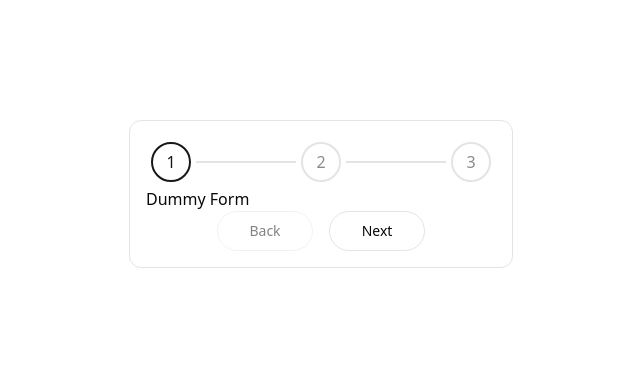
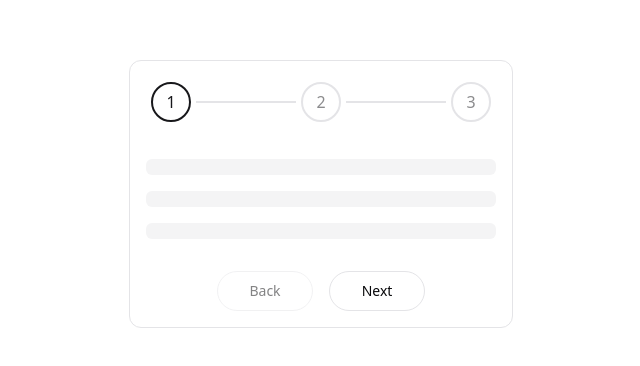
Before and after one commit to sepidsoroush/Stepper, a React (Vite) app: page / in a window 1280 px wide. Shown: the part 206-572 px from the top of the page, without its empty margins (319-959 px from the left). Built offline with nearby package versions, Linux system fonts and the light colour scheme.

Commit message:
add Dummy content to each step of form

```diff
--- /dev/null
+++ b/src/components/dummy-content.tsx
@@ -0,0 +1,26 @@
+const DummyContent = ({ step }: { step: number }) => {
+  const divs = [
+    { id: 1, width: "300px" },
+    { id: 2, width: "250px" },
+    { id: 3, width: "200px" },
+  ];
+
+  const orderedDivs = [...divs];
+  const startIndex = step - 1;
+  const rotatedDivs = [
+    ...orderedDivs.slice(startIndex),
+    ...orderedDivs.slice(0, startIndex),
+  ];
+
+  return (
+    <div className="my-8 space-y-4">
+      {rotatedDivs.map((div) => (
+        <div
+          key={div.id}
+          className={`rounded-md bg-muted h-4 w-[${div.width}]`}
+        />
+      ))}
+    </div>
+  );
+};
+export default DummyContent;
--- a/src/components/dummy-form.tsx
+++ /dev/null
@@ -1,4 +0,0 @@
-const DummyForm = () => {
-  return <div className="">Dummy Form</div>;
-};
-export default DummyForm;
--- a/src/components/multi-step-form.tsx
+++ b/src/components/multi-step-form.tsx
@@ -1,20 +1,21 @@
 import { useState } from "react";
 import { Button } from "./ui/button";
-import DummyForm from "./dummy-form";
+import DummyContent from "./dummy-content";
 import StepperIndicator from "./stepper-indicator";
 
 function getStepContent(step: number) {
   switch (step) {
     case 1:
-      return <DummyForm />;
+      return <DummyContent step={1} />;
     case 2:
-      return <DummyForm />;
+      return <DummyContent step={2} />;
     case 3:
-      return <DummyForm />;
+      return <DummyContent step={3} />;
     default:
       return "Unknown step";
   }
 }
+
 const MultiStepForm = () => {
   const [activeStep, setActiveStep] = useState(1);
   const handleNext = async () => {
```
